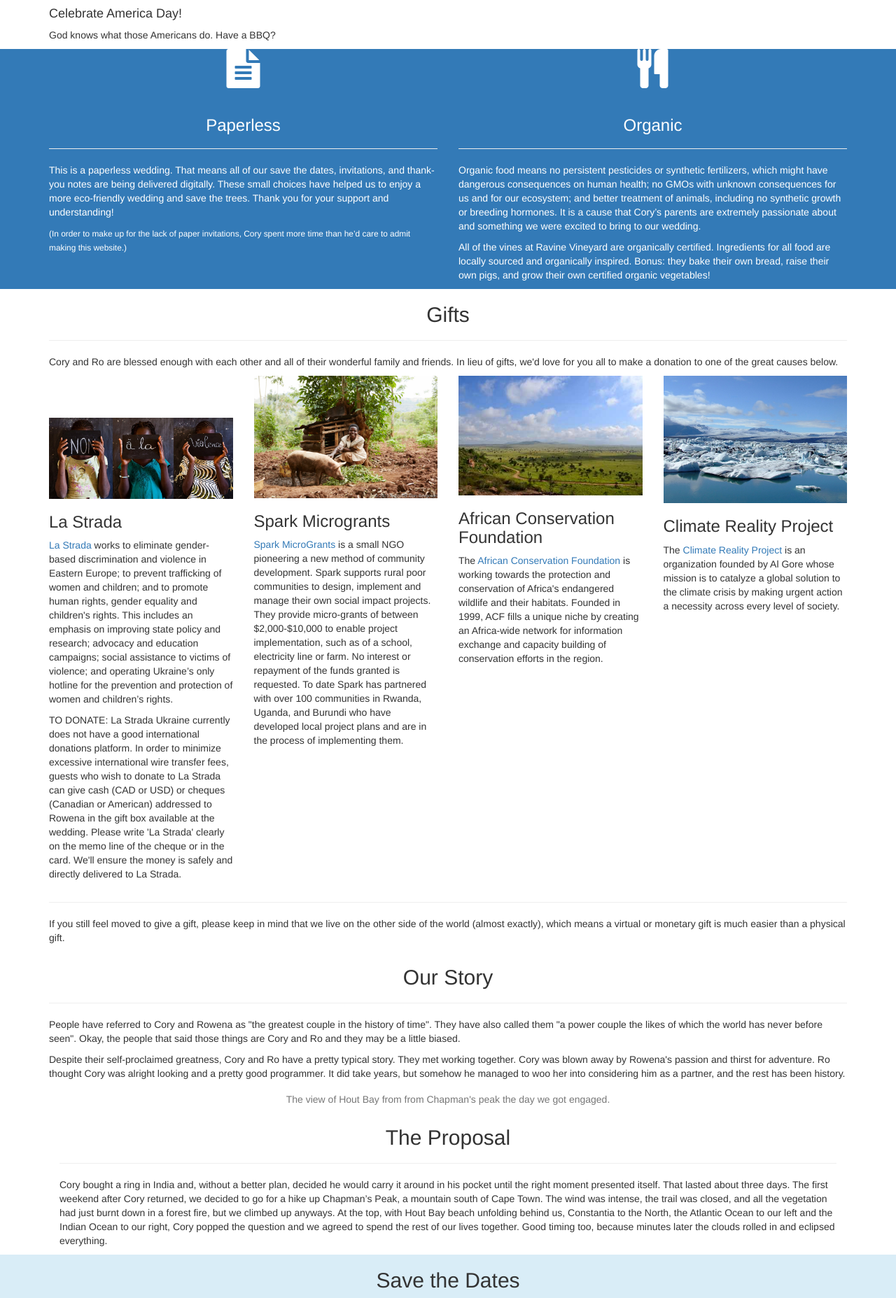
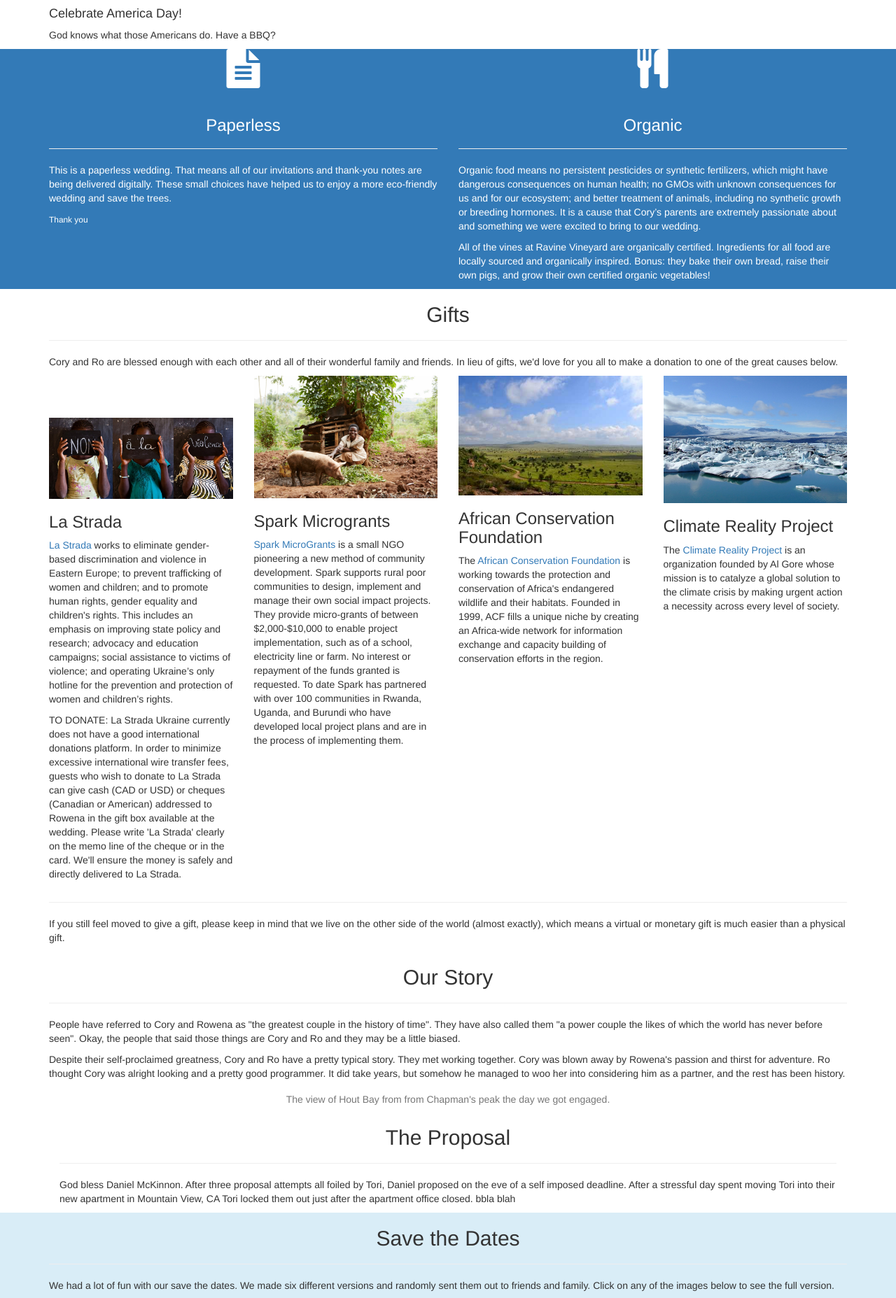
Before and after one commit to czue/django-wedding-website, a Django app: page / in a window 1280 px wide. Shown: the part 3218-5073 px from the top of the page at 70% size. Run offline with Django 3.2, Linux system fonts and the light colour scheme; some libraries are stand-ins or nearby versions.

Commit message:
start of proposal text

```diff
--- a/bigday/templates/partials/misc.html
+++ b/bigday/templates/partials/misc.html
@@ -7,12 +7,12 @@
             <hr class="light">
             <p>
                 This is a paperless wedding.
-                That means all of our save the dates, invitations, and thank-you notes are being delivered digitally.
+                That means all of our invitations and thank-you notes are being delivered digitally.
                 These small choices have helped us to enjoy a more eco-friendly wedding and save the trees.
-                Thank you for your support and understanding!
+
 
             </p>
-            <p><small>(In order to make up for the lack of paper invitations, Cory spent more time than he’d care to admit making this website.)</small></p>
+            <p><small> Thank you</small></p>
         </div>
         <div class="col-lg-6">
             <div class="text-center"><i class="fa fa-4x fa-cutlery"></i></div>
--- a/bigday/templates/partials/proposal.html
+++ b/bigday/templates/partials/proposal.html
@@ -6,13 +6,11 @@
             <h2 class="section-heading text-center">The Proposal</h2>
             <hr class="primary">
             <p>
-                Cory bought a ring in India and, without a better plan, decided he would carry it around in his pocket until the right moment presented itself.
-                That lasted about three days.
-                The first weekend after Cory returned, we decided to go for a hike up Chapman’s Peak, a mountain south of Cape Town.
-                The wind was intense, the trail was closed, and all the vegetation had just burnt down in a forest fire, but we climbed up anyways.
-                At the top, with Hout Bay beach unfolding behind us, Constantia to the North, the Atlantic Ocean to our left and the Indian Ocean to our right,
-                Cory popped the question and we agreed to spend the rest of our lives together.
-                Good timing too, because minutes later the clouds rolled in and eclipsed everything.
+                God bless Daniel McKinnon. After three proposal attempts all foiled by Tori,
+                Daniel proposed on the eve of a self imposed deadline. After a stressful day spent moving Tori into their new apartment
+                in Mountain View, CA Tori locked them out just after the apartment office closed.
+
+                bbla blah
             </p>
         </div>
     </div>
```
